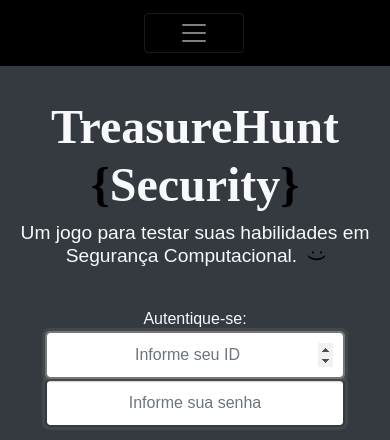
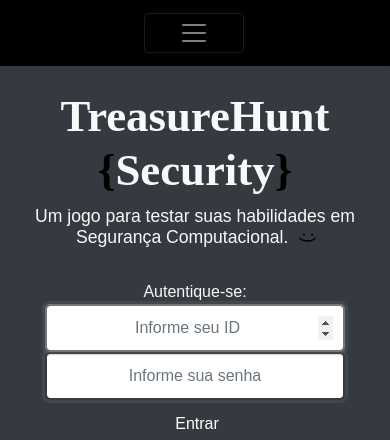
Before and after one commit to TreasureHuntGame/TreasureHunt, a PHP site: page / in a window 390 px wide. Shown: the top 440 px of the page. Run offline with PHP 8.4, Linux system fonts and the light colour scheme; some web fonts are replaced.

Commit message:
improve responsividade mobile

```diff
--- a/TreasureHunt/css/style.css
+++ b/TreasureHunt/css/style.css
@@ -236,11 +236,11 @@ address a:hover {
 	margin: 10px 0;
 }
 
-h3.address-title {
+.address-title:first-child {
 	font-size: 1.2em;
 }
 
-h4.address-title {
+.address-title:last-child {
 	font-size: 0.9em;
 }
 
@@ -317,3 +317,99 @@ caption {
 	text-align: center;
 	padding-top: 0;
 }
+
+@media (max-width: 640px) {
+	h1 {
+		font-size: 2.6em;
+	}
+
+	h2 {
+		font-size: 1.1em;
+	}
+
+	h3 {
+		font-size: 1em;
+	}
+
+	h4 {
+		font-size: 0.9em;
+	}
+
+	/* index */
+	.jumbotron {
+		padding-top: 1.5em;
+	}
+
+	#jumbotron-index{
+		padding-bottom: 1.5em;
+	}
+
+	#titulo-index {
+		font-size: 2.8em;
+	}
+
+	/* contato */
+	#contatos .jumbotron {
+		padding-bottom: 0.9em;
+	}
+
+	.address-title:first-child{
+		margin: 5px 0;
+		font-size: 1em;
+	}
+
+	.address-title:last-child{
+		margin: 5px 0;
+	}
+
+	.contato {
+		font-size: 0.7em;
+	}
+
+	.nome-contrib {
+		font-size: 0.6em;
+	}
+
+	/* como jogar */
+	#como-jogar .jumbotron{
+		padding-bottom: 1.3em;
+	}
+
+	#como-jogar ul li{
+		margin-bottom: 15px;
+	}
+
+	/* home */
+	#jumbotron-home-title{
+		padding-bottom: 0.9em;
+	}
+
+	#jumbotron-home-dados{
+		padding: 1.6em 0.8em;
+	}
+
+	#jumbotron-home-form h2{
+		font-size: 1em;
+	}
+
+	#jumbotron-home-form{
+		padding: 1.5em;
+	}
+
+	#placar-individual{
+		padding-top: 0em;
+	}
+
+	#placar-individual th {
+		padding: 5px 10px;
+	}
+
+	/* placar geral */
+	#placar th:first-child, td:first-child{
+		padding-left: 5px;
+	}
+
+	#placar th:last-child, td:last-child{
+		padding-right: 5px;
+	}
+}
--- a/TreasureHunt/home.php
+++ b/TreasureHunt/home.php
@@ -57,12 +57,12 @@ if (!isset($_SESSION['usuario'])) {
         </div>
     </nav>
     <main>
-        <div class="jumbotron bg-dark">
+        <div class="jumbotron bg-dark" id="jumbotron-home-title">
             <h1 class="font-weight-bold">Principal<span class="destaque">!</span></h1>
         </div>
         <div class="container-fluid">
             <div class="row">
-                <div class="col-sm-12 col-md-6 col-lg-4 jumbotron bg-dark">
+                <div class="col-sm-12 col-md-6 col-lg-4 jumbotron bg-dark" id="jumbotron-home-dados">
                     <h2>Seus dados:</h2>
                     <div>
                         <label class="font-weight-bold">ID:</label>
@@ -94,7 +94,7 @@ if (!isset($_SESSION['usuario'])) {
                         </span>
                     </div>
                 </div>
-                <div class="col-sm-12 col-md-6 col-lg-4 jumbotron bg-dark">
+                <div class="col-sm-12 col-md-6 col-lg-4 jumbotron bg-dark" id="jumbotron-home-form">
                     <form action="checkflag.php" method="POST" class="form-signin">
                         <h2>Submeta sua <i>flag</i>:</h2>
                         <label for="id-problema" class="sr-only">Informe o ID do problema</label>
--- a/TreasureHunt/index.php
+++ b/TreasureHunt/index.php
@@ -39,8 +39,8 @@
         </div>
     </nav>
     <main>
-        <div class="jumbotron bg-dark">
-            <h1 class="font-weight-bold">
+        <div class="jumbotron bg-dark" id="jumbotron-index">
+            <h1 class="font-weight-bold" id="titulo-index">
                 TreasureHunt<span id="espaco"> </span><span class="destaque">{</span>Security<span class="destaque">}</span>
             </h1>
             <h2>Um jogo para testar suas habilidades em Segurança Computacional. <span class="smile destaque">:)</span></h2>
@@ -82,7 +82,7 @@
         </div>
         <address>
 
-            <h3 class="address-title">Equipe atual:</h3>
+            <span class="address-title">Equipe atual:</span>
             <span class="contato">
                 <span class="nome-autor">Ricardo de la Rocha Ladeira</span>:
                 <span class="sinal-menor sinal-maior">ricardo.ladeira<span class="at font-weight-bold"></span>ifc.edu.br</span>
@@ -92,7 +92,7 @@
                 <span class="sinal-menor sinal-maior">vitoruenootto<span class="at font-weight-bold"></span>gmail.com</span>
             </span>
 
-            <h4 class="address-title">Contribuidores:</h4>
+            <span class="address-title">Contribuidores:</span>
             <span class="contato nome-contrib">Henrique Arnicheski Dalposso</span>
             <span class="contato nome-contrib">Rafael Rodrigues Obelheiro</span>
             <span class="contato nome-contrib">Richard Robert Dias Custódio</span>
```
